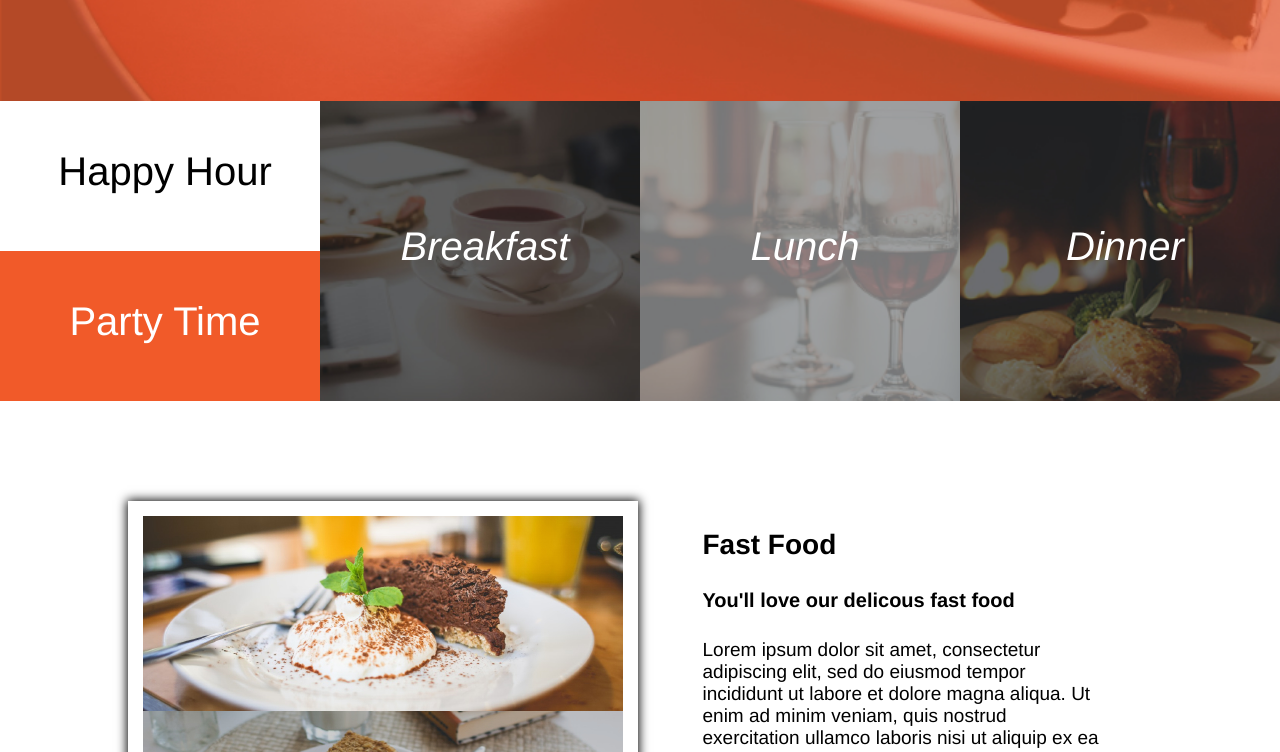
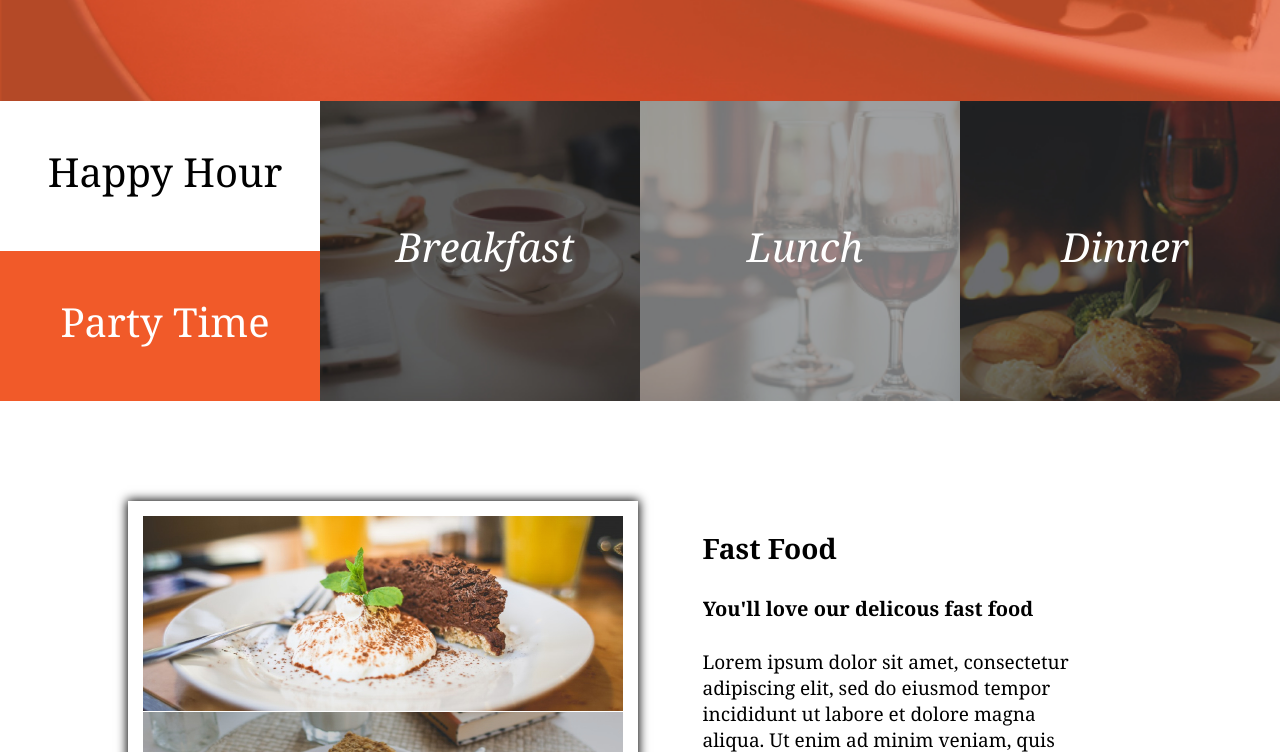
Before and after one commit to layersony/anita_kitchen, a plain HTML site: page index.html in a window 1280 px wide. Shown: the part 844-1596 px from the top of the page. Drawn offline with Linux system fonts and the light colour scheme.

Commit message:
suitable font family added

```diff
--- a/styles.css
+++ b/styles.css
@@ -1,5 +1,5 @@
 *{
-  font-family:  Helvetica, sans-serif;
+  font-family: Georgia, serif;
   overflow-x: hidden;
   text-align: center;
   overflow-y: visible;
```
